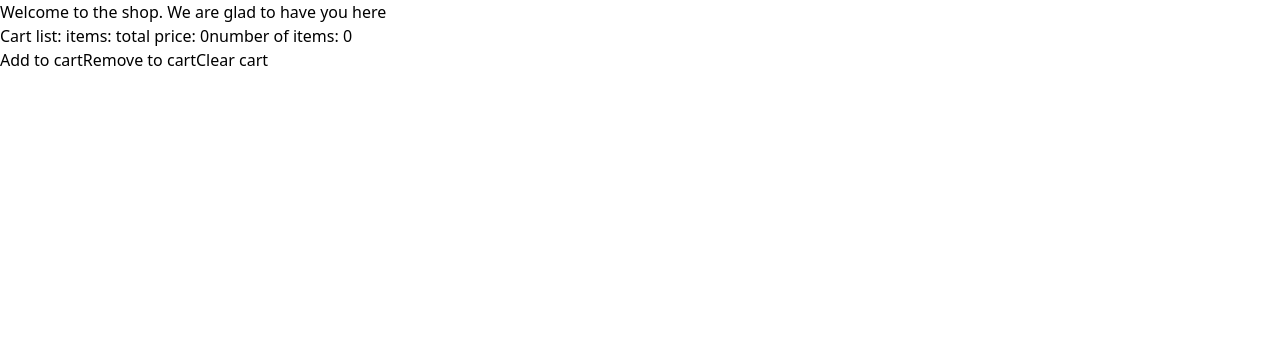
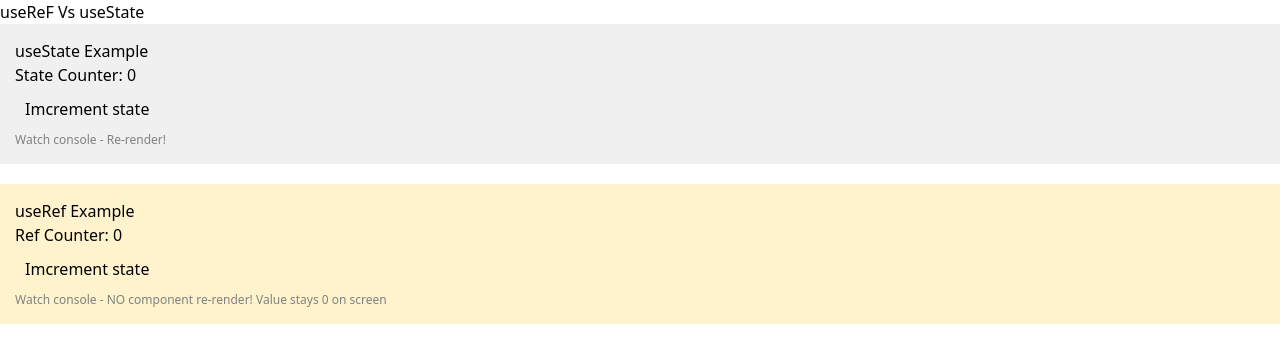
Before and after one commit to faustin12-g/react-learn, a React app: page / in a window 1280 px wide. Shown: the top 362 px of the page. Built offline with nearby package versions, Linux system fonts and the light colour scheme; the HTML template or start-up script is replaced by a standard one.

Commit message:
adding the RefExample component for understanding why useRef, and how to use it in the applicatoins

```diff
--- a/src/App.jsx
+++ b/src/App.jsx
@@ -14,6 +14,7 @@ import ListFilter from './components/ListFilter'
 import ListTodos from './components/ListTodos'
 import Counter from './components/Counter'
 import ShoppingCart from './components/ShoppingCart'
+import RefExample from './components/RefExample'
 
 const App = () => {
   return (
@@ -34,7 +35,8 @@ const App = () => {
         {/* <ListFilter /> */}
         {/* <ListTodos /> */}
         {/* <Counter /> */}
-        <ShoppingCart />
+        {/* <ShoppingCart /> */}
+        <RefExample />
       </>
   )
 }
--- /dev/null
+++ b/src/components/RefExample.jsx
@@ -0,0 +1,43 @@
+import React, { useState, useRef } from 'react'
+
+const RefExample = () => {
+    const [stateCounter, setStateCounter] = useState(0)
+    const refCounter = useRef(0)
+
+    const handleStateClick = () =>{
+        setStateCounter(stateCounter+1)
+        console.log('state counter ', stateCounter)
+    }
+
+    const handleRefClick = () =>{
+        refCounter.current ++
+        console.log('Ref counter ', refCounter.current)
+    }
+  return (
+    <div style={{padding:'20-x'}}>
+        <h2>useReF Vs useState</h2>
+        <div style={{backgroundColor: '#f0f0f0', padding: '15px', marginBottom:'20px'}}>
+            <h3>useState Example </h3>
+            <p>State Counter: {stateCounter}</p>
+            <button onClick={handleStateClick} style={{padding: '10px', marginRight: '10px'}}>Imcrement state</button>
+
+            <p style={{ fontSize: '12px', color: 'gray' }}>Watch console - Re-render!</p>
+
+
+        </div>
+        <div style={{backgroundColor: '#fff3cd', padding: '15px', marginBottom:'20px'}}>
+            <h3>useRef Example </h3>
+            <p>Ref Counter: {refCounter.current}</p>
+            <button onClick={handleRefClick} style={{padding: '10px', marginRight: '10px'}}>Imcrement state</button>
+
+            <p style={{ fontSize: '12px', color: 'gray' }}>Watch console - NO component re-render! Value stays 0 on screen</p>
+
+
+        </div>
+
+
+    </div>
+  )
+}
+
+export default RefExample
```
